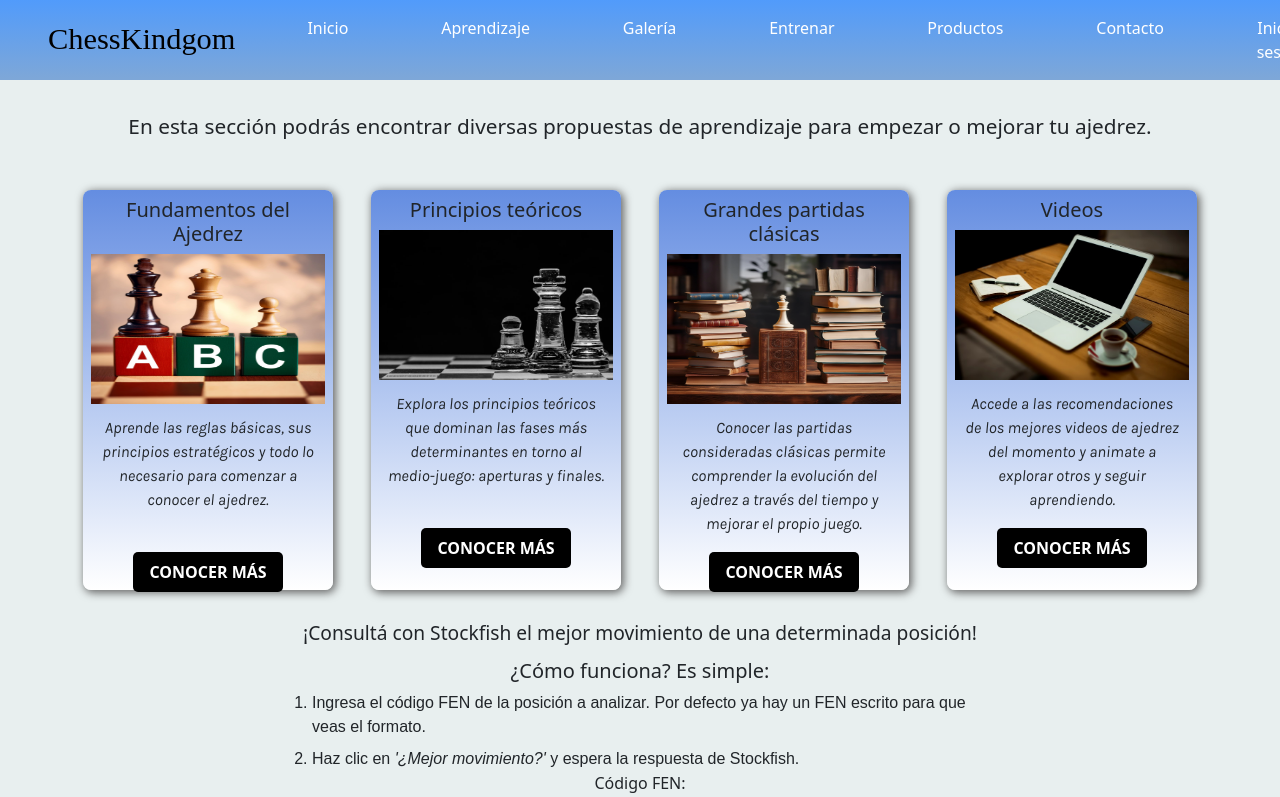
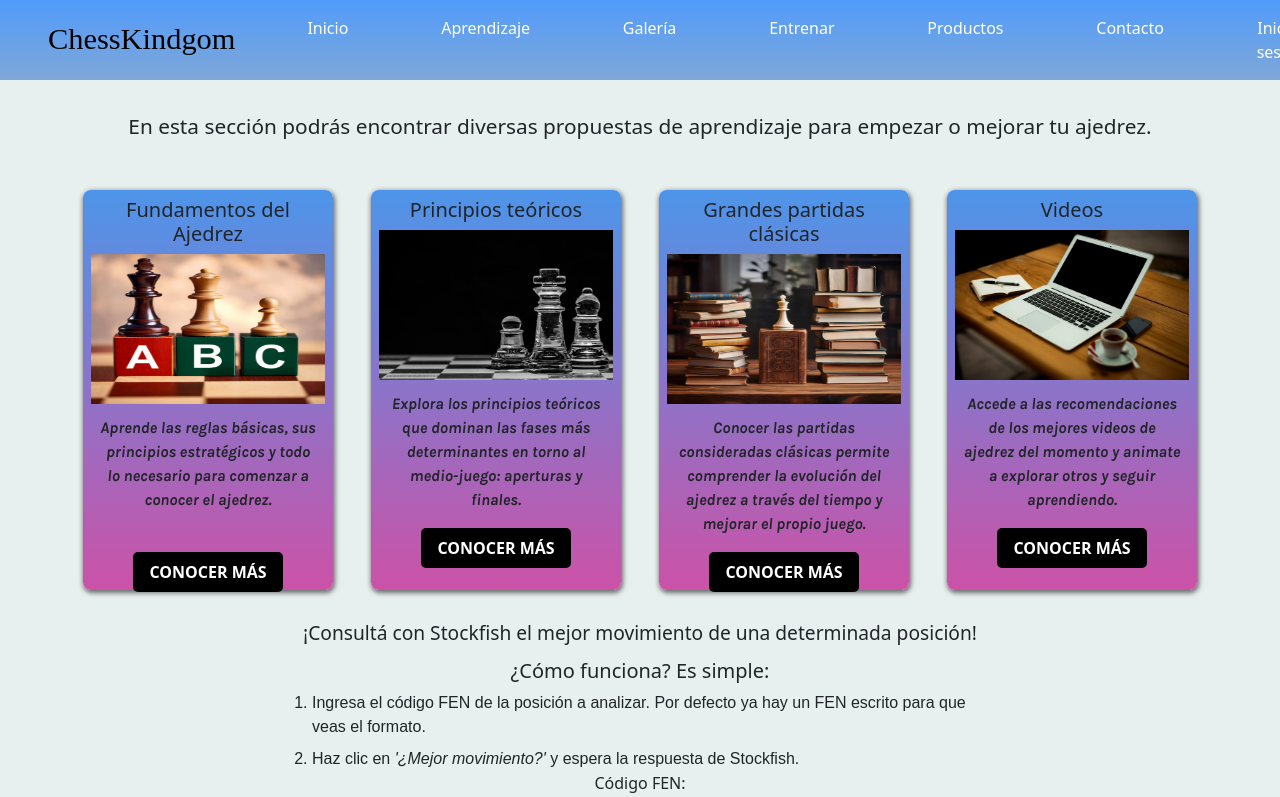
Before and after one commit to KingLear90/chesskingdom_deploy, a React (Vite) app in the folder front/: page /learn in a window 1280 px wide. Shown: the top 797 px of the page. Built offline with nearby package versions, Linux system fonts and the light colour scheme; a web font is replaced by a local one.

Commit message:
update style

```diff
--- a/front/src/components/Cards/Cards.css
+++ b/front/src/components/Cards/Cards.css
@@ -16,19 +16,19 @@
 .cardItem {
     display: flex;
     flex-direction: column;
-    background: linear-gradient(180deg,#648de1, #ffffff);
+    background: linear-gradient(180deg, #4d95e9, #cc52a7);
     align-items: center;
     width: 250px;
     height: 400px;
     border-radius: 8px;
     margin: 0 auto;
-    box-shadow: 2px 2px 8px 1px dimgrey;
+    box-shadow: 1px 2px 5px 1px dimgrey;
     padding: 0.5em;
 }
 
 .card-Descrip {
     font-size: 1rem;
-    font-weight: 400;
+    font-weight: bold;
     font-family: 'Karla', sans-serif;
     text-align: center;
     width: 100%;
```
